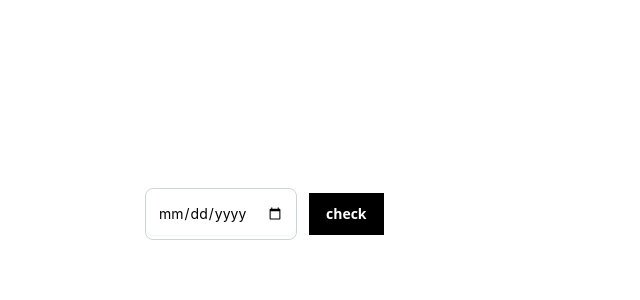
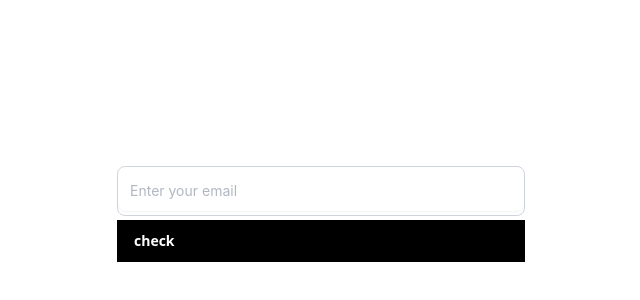
Before and after one commit to itsalimanuel/drop, a Vue app: page / in a window 1280 px wide. Shown: the part 186-486 px from the top of the page, without its empty margins (319-959 px from the left). Built offline with nearby package versions, Linux system fonts and the light colour scheme.

Commit message:
(fix): input/disabled

```diff
--- a/src/App.vue
+++ b/src/App.vue
@@ -62,11 +62,12 @@ const check = () => {
 </script>
 
 <template>
-  <div class="flex items-center gap-3 p-4 w-96">
+  <div class="flex flex-col gap-1 p-4 w-[440px]">
     <drop-input
-      type="date"
+      type="email"
       :data="data"
       v-model="info.name"
+      :disabled="true"
       placeholder="Enter your email"
       :required="true"
     />
--- a/src/packages/Input/index.vue
+++ b/src/packages/Input/index.vue
@@ -8,6 +8,7 @@ type Data = {
   value: string | number;
   label: string;
 };
+
 export default defineComponent({
   name: "DropInput",
   props: {
@@ -35,7 +36,7 @@ export default defineComponent({
       default: "medium",
     },
     disabled: {
-      type: Boolean as () => InputDisabled<false>,
+      type: Boolean as () => InputDisabled<boolean>,
       default: false,
     },
     mask: {
@@ -58,9 +59,13 @@ export default defineComponent({
       type: Array as () => Data[],
       default: () => [],
     },
+    c: {
+      type: String,
+      default: "",
+    },
   },
   setup(props, { emit }) {
-    const { type, size, disabled, errorMessage, mask, data } = props;
+    const { type, size, disabled, errorMessage, c, data } = props;
     const isInputStyle = Style.isInput.box;
     const modelValue = ref<any>(props.modelValue);
     const isOpen = ref<Boolean>(false);
@@ -92,7 +97,8 @@ export default defineComponent({
       if (type === "number") {
         modelValue.value = parseFloat(event.target.value).toFixed(2);
       } else if (type === "tel" && props.mask) {
-        modelValue.value = isSelected.value +  formatPhoneNumber(event.target.value);
+        modelValue.value =
+          isSelected.value + formatPhoneNumber(event.target.value);
         // modelValue.value = !isNaN(event.target.value) ? "" : event.target.valu;
       } else if (type === "email") {
         const email = validateEmail(event.target.value);
@@ -144,7 +150,7 @@ export default defineComponent({
       setDefailtBody,
       setDefaultError,
       errorMessage,
-
+      c,
       data,
       isOpen,
       isSelected,
@@ -156,61 +162,13 @@ export default defineComponent({
 
 <template>
   <div :class="setDefailtBody">
-    <!-- <div v-if="mask">
-      <div class="relative">
-        <div
-          class="flex items-center gap-2 p-2 text-sm"
-          @click="isOpen = !isOpen"
-        >
-          <template v-if="!isSelected">
-            Select
-          </template>
-          <template v-else>
-            {{ isSelected }}
-          </template>
-          <svg
-            xmlns="http://www.w3.org/2000/svg"
-            width="20"
-            height="20"
-            viewBox="0 0 20 20"
-            :class="isOpen ? 'transform rotate-180' : ''"
-            fill="none"
-          >
-            <path
-              d="M5 7.5L10 12.5L15 7.5"
-              stroke="#667085"
-              stroke-width="1.66667"
-              stroke-linecap="round"
-              stroke-linejoin="round"
-            />
-          </svg>
-        </div>
-        <div
-          v-if="isOpen"
-          class="w-[200px] p-0 z-50 rounded-md border bg-popover text-popover-foreground shadow-md outline-none data-[state=open]:animate-in data-[state=closed]:animate-out data-[state=closed]:fade-out-0 data-[state=open]:fade-in-0 data-[state=closed]:zoom-out-95 data-[state=open]:zoom-in-95 data-[side=bottom]:slide-in-from-top-2 data-[side=left]:slide-in-from-right-2 data-[side=right]:slide-in-from-left-2 data-[side=top]:slide-in-from-bottom-2 absolute bg-white top-full translate-y-3"
-        >
-          <div
-            class="flex h-full w-full flex-col overflow-hidden rounded-md bg-popover text-popover-foreground"
-          >
-            <div
-              v-for="item in data"
-              :key="item.value"
-              @click="selectData(item.value)"
-              class="relative flex select-none items-center rounded-sm px-2 py-1.5 outline-none data-[highlighted]:bg-accent data-[highlighted]:text-accent-foreground data-[disabled]:pointer-events-none data-[disabled]:opacity-50 text-sm hover:bg-gray-200 cursor-pointer"
-            >
-              {{ item.label }}
-            </div>
-          </div>
-        </div>
-      </div>
-    </div> -->
     <input
       v-model="modelValue"
       :disabled="disabled"
       :placeholder="placeholder ? placeholder : type"
       class="focus-visible:outline-none"
       :type="type"
-      :class="[isInputStyle, setInputSize, setDefault]"
+      :class="[isInputStyle, setInputSize, setDefault, c]"
       :required="required"
       @input="handleChange"
     />
--- a/src/packages/Input/style.ts
+++ b/src/packages/Input/style.ts
@@ -13,6 +13,6 @@ export const Style = {
     set: "w-full my-1",
   },
   isError: {
-    set: "text-left w-full text-xs mb-1 text-red-500 block",
+    set: "text-left w-full text-sm mb-1 text-red-500 block",
   },
 };
```
